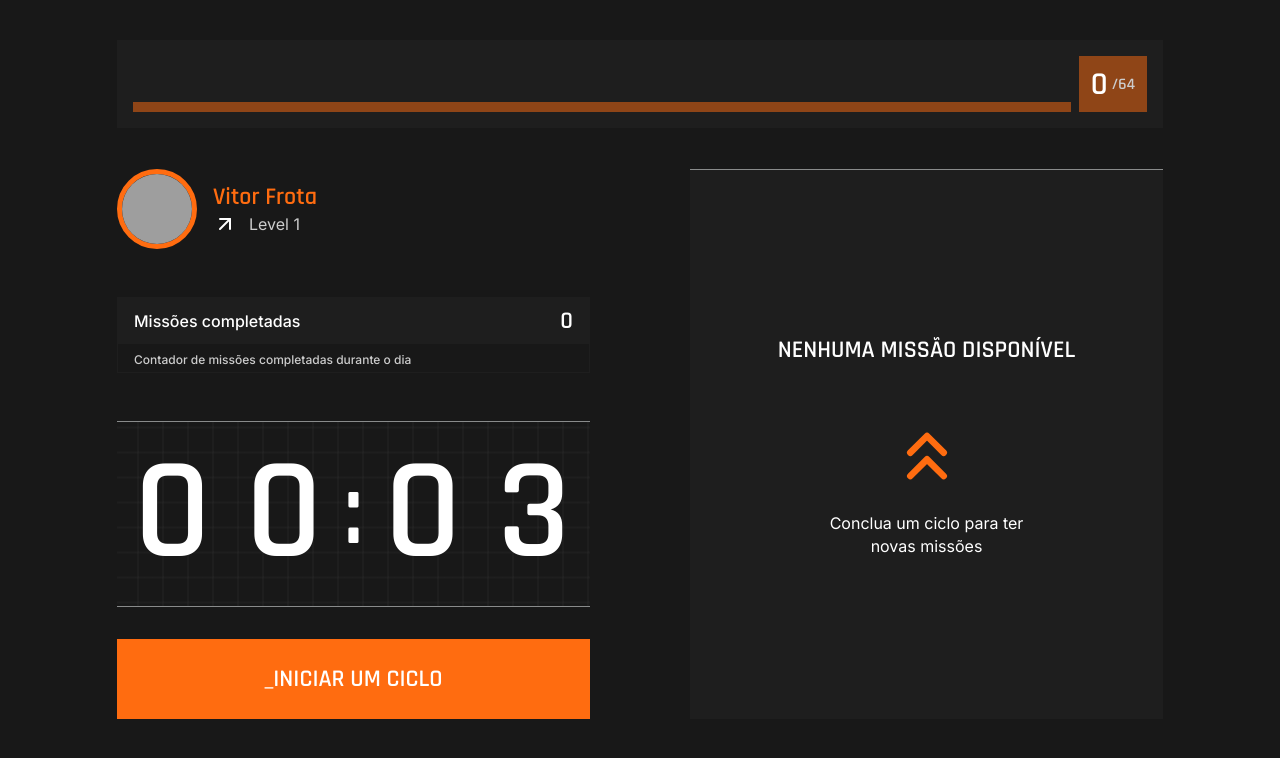
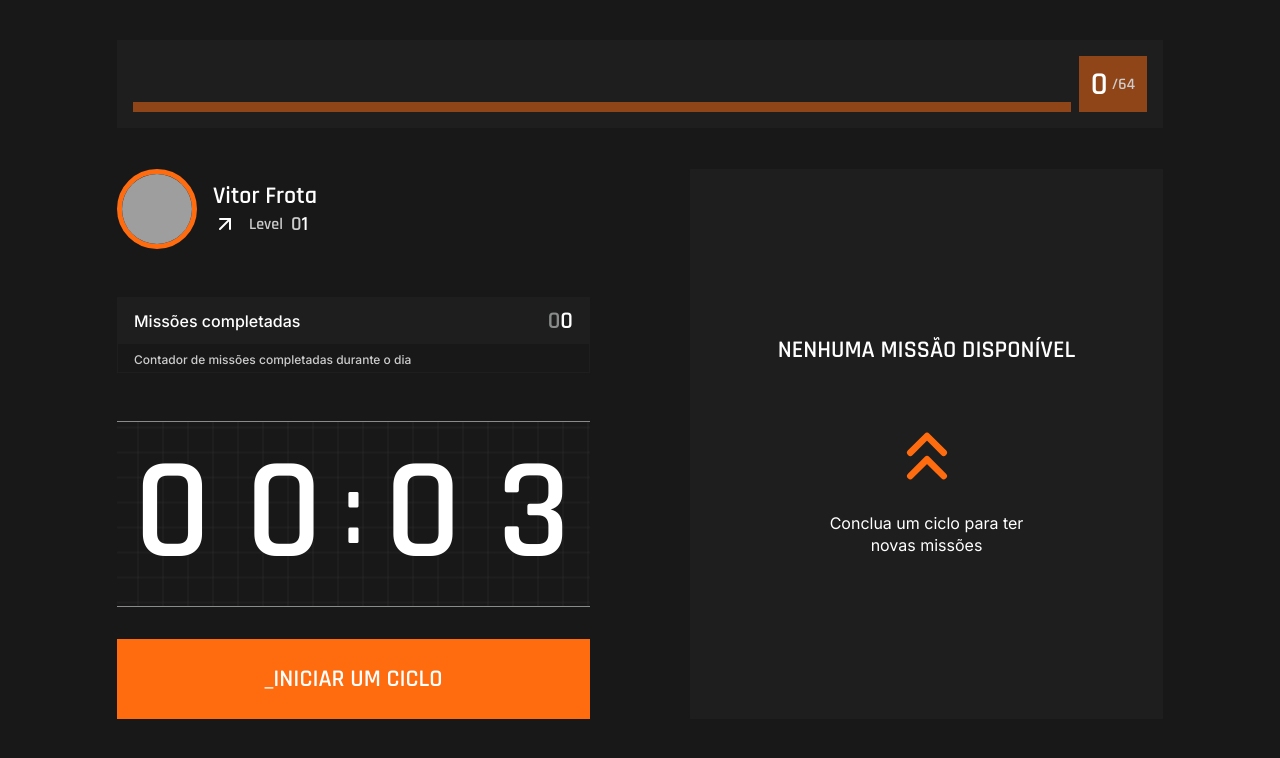
Before and after one commit to vitorfrota/nlw-moveit, a Next.js app: page / in a window 1280 px wide. Shown: the top 758 px of the page. Built offline with nearby package versions, Linux system fonts and the light colour scheme; grey boxes are pictures that could not be loaded.

Commit message:
correções css

```diff
--- a/src/components/ExperienceBar.tsx
+++ b/src/components/ExperienceBar.tsx
@@ -1,4 +1,4 @@
-import { useContext } from 'react'
+import { useContext, useEffect } from 'react'
 import { ChallengesContext } from '../contexts/ChallengeContext'
 import styles from '../styles/components/ExperienceBar.module.css'
 
--- a/src/components/Profile.tsx
+++ b/src/components/Profile.tsx
@@ -12,8 +12,9 @@ export default function Profile(){
                <strong>Vitor Frota</strong>
 
                <p>
-                 <FiArrowUpRight />
-                  Level { level }
+                  <FiArrowUpRight />
+                  Level
+                  <span>{ level }</span>
                 </p>
             </div>
         </div>
--- a/src/styles/components/ChallengeBox.module.css
+++ b/src/styles/components/ChallengeBox.module.css
@@ -2,8 +2,6 @@
   height: 100%;
 
   background: var(--gray);
-
-  border-top: 1px solid var(--gray-line);
 
   display: flex;
   align-items: center;
@@ -58,8 +56,6 @@
   font-family: Rajdhani;
   text-transform: uppercase;
   padding: 1rem 0;
-
-  border-bottom: 1px solid var(--gray-line);
 }
 
 .challengeActive main {
@@ -87,7 +83,7 @@
   font-size: 2rem;
   font-family: Rajdhani;
   color: var(--orange);
-  margin: 1rem;
+  margin-top: 1.5rem;
 }
 
 .challengeActive main p {
--- a/src/styles/components/CompletedChallenges.module.css
+++ b/src/styles/components/CompletedChallenges.module.css
@@ -7,6 +7,8 @@
   font-weight: 500;
 
   border: 1px solid var(--gray);
+
+  transition: all 150ms;
 }
 
 .completedChallengesContainer > div {
@@ -24,6 +26,11 @@
   font-size: 1.5rem;
 }
 
+.completedChallengesContainer > div > span::before {
+  content: "0";
+  color: var(--gray-line);
+}
+
 .completedChallengesContainer > footer {
   padding: 0.25rem 1rem;
 }
--- a/src/styles/components/Profile.module.css
+++ b/src/styles/components/Profile.module.css
@@ -12,13 +12,14 @@
 
 .profileContainer div {
   margin-left: 1rem;
+  width: 100%;
+  font-family: Rajdhani;
 }
 
 .profileContainer div strong {
   font-size: 1.5rem;
-  font-family: Rajdhani;
   font-weight: 600;
-  color: var(--orange);
+  color: var(--white);
 }
 
 .profileContainer div p {
@@ -28,6 +29,17 @@
   align-items: center;
 }
 
+.profileContainer div p span {
+  margin-left: 0.5rem;
+  font-size: 1.25rem;
+  color: var(--white);
+}
+
+.profileContainer div p span::before {
+  content: "0";
+  color: var(--text);
+}
+
 .profileContainer div p svg {
   margin-right: 0.75rem;
   width: 1.5rem;
--- a/src/styles/global.css
+++ b/src/styles/global.css
@@ -28,7 +28,7 @@
 }
 
 body {
-  background-color: var(--background);
+  background: var(--background);
   color: var(--white);
 }
 
```
